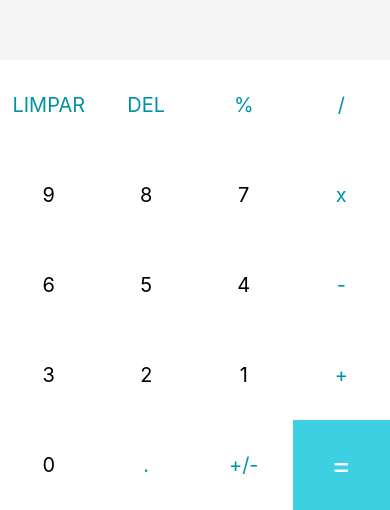
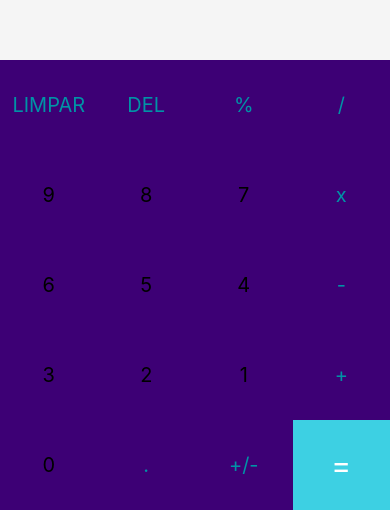
Before and after one commit to f3itosa/senac-uc13-calculadora-atv, a React Native app: screen / in a window 390 px wide. Shown: the part 334-844 px from the top of the page. Built offline with nearby package versions, Linux system fonts and the light colour scheme.

Commit message:
button backgroundcolor

```diff
--- a/App.js
+++ b/App.js
@@ -117,7 +117,7 @@ const styles = StyleSheet.create({
     flexWrap: 'wrap',
   },
   button: {
-    backgroundColor: 'white',
+    backgroundColor: '#3D0075',
     alignItems: 'center',
     justifyContent: 'center',
     minWidth: 90,
```
